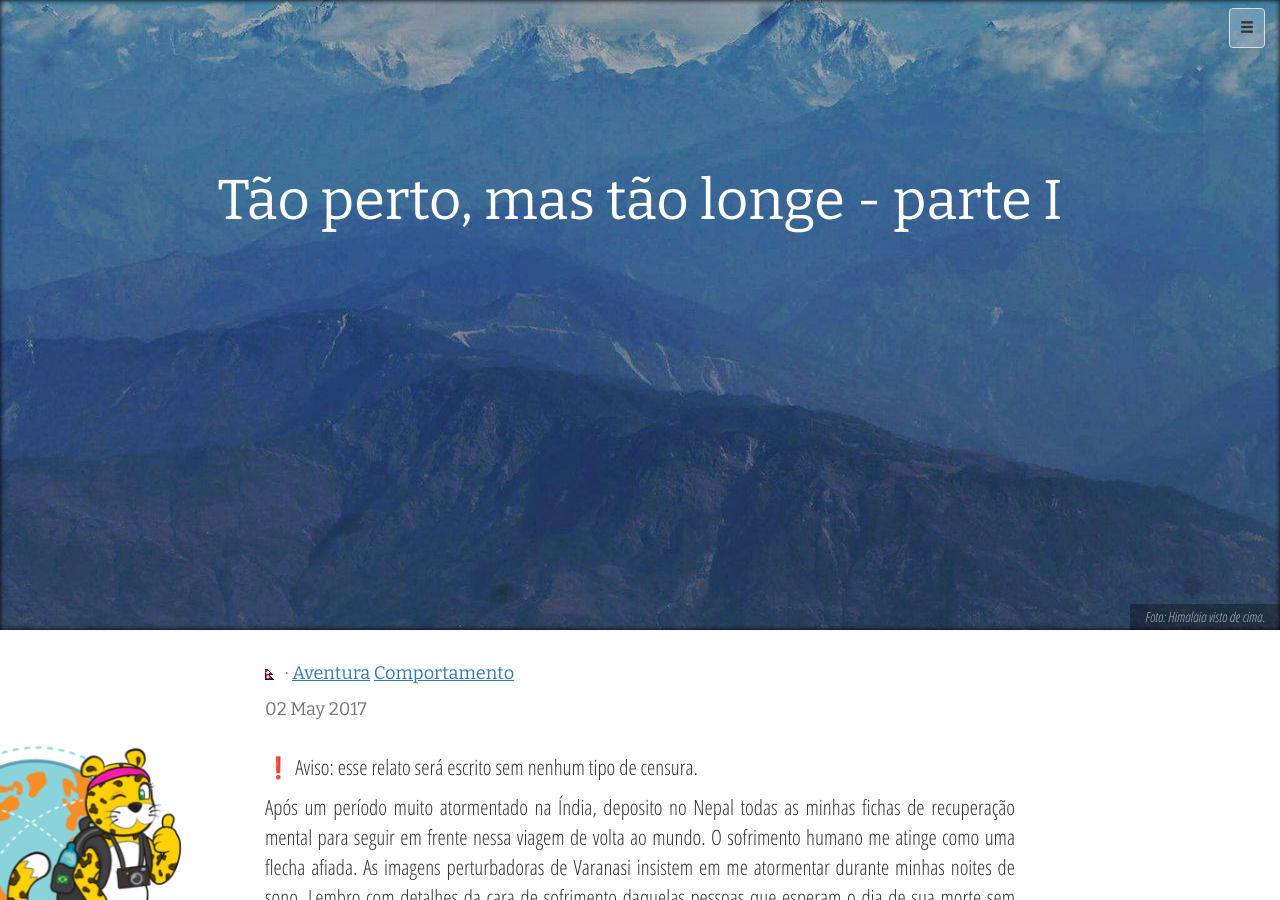
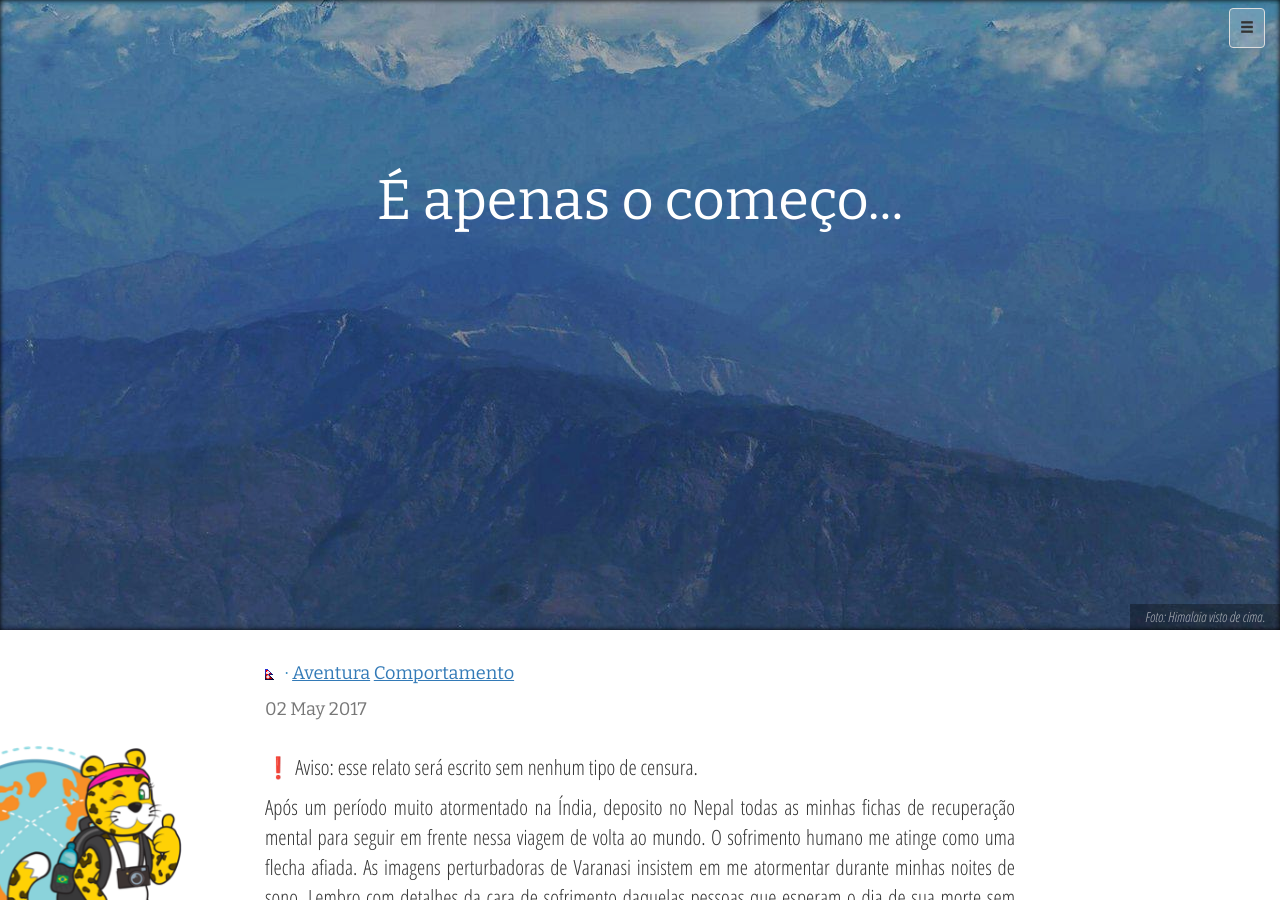
Before and after one commit to amandaferrari/project-grace-marguerite, a Jekyll site: the page built from _posts/2017-05-02-everest-parte1.md, in a window 1280 px wide and 900 px high. Built offline with Jekyll 4.4.1, drawn with Linux system fonts in a browser that asks for light colours; nearby versions of some CDN libraries; emoji names are drawn with the system emoji font; some web fonts are replaced; comment, search, counter and statistics services are not loaded.

Commit message:
Update 2017-05-02-everest-parte1.md

```diff
--- a/_posts/2017-05-02-everest-parte1.md
+++ b/_posts/2017-05-02-everest-parte1.md
@@ -1,6 +1,6 @@
 ---
 layout: post
-title: Tão perto, mas tão longe - parte I
+title: É apenas o começo...
 description: Um desafio pessoal
 category: travel
 tags: ['Aventura','Comportamento']
```
